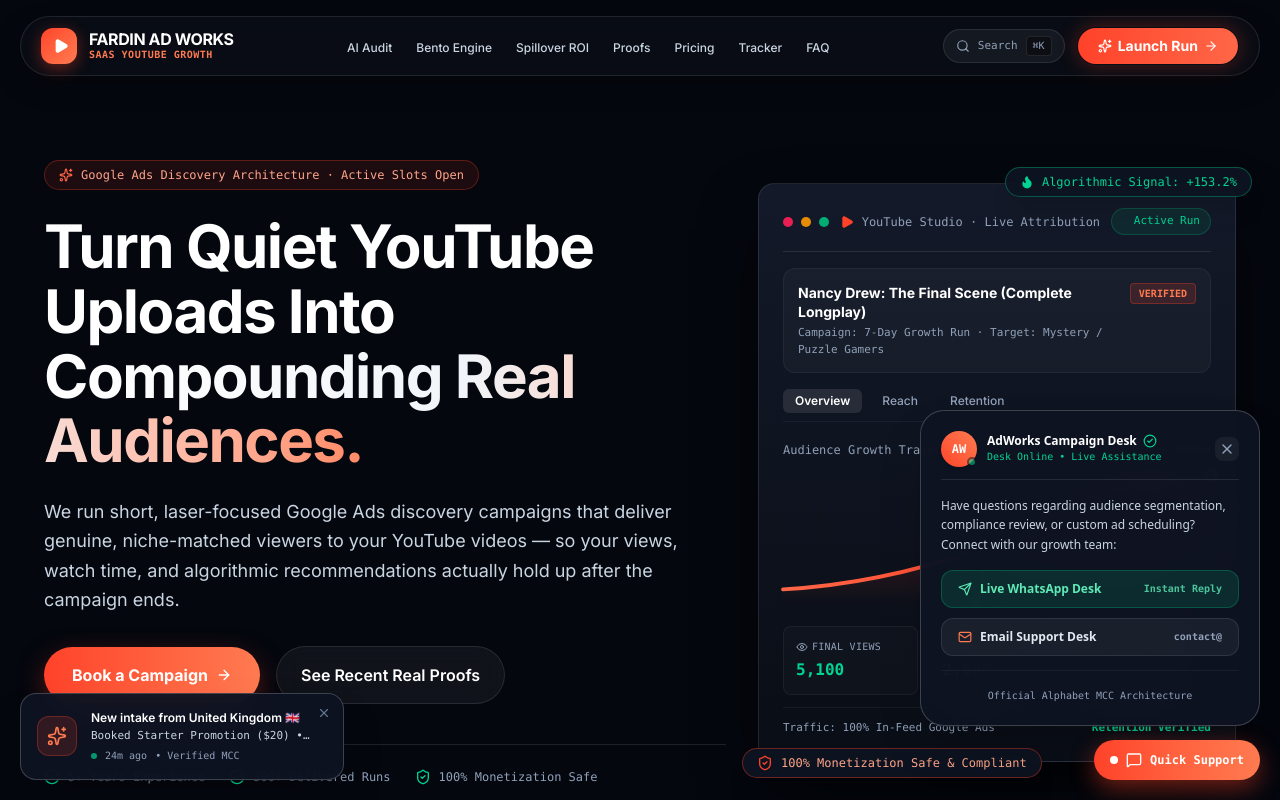
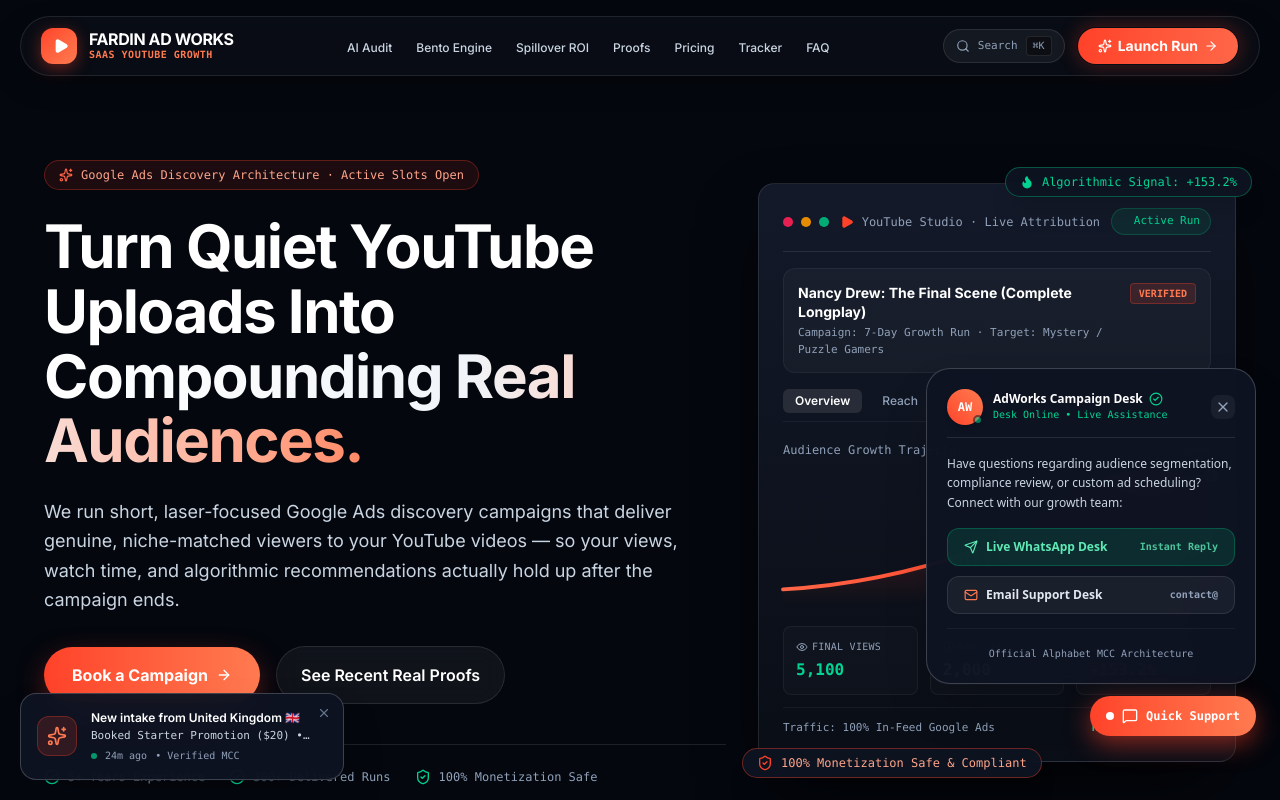
Before and after one commit to carrybit-dev/ad-works, a Next.js app: page / in a window 1280 px wide. Both pictures are taken after a click on the button "Quick Support". Shown: the top 800 px of the page. Built offline with nearby package versions, Linux system fonts and the light colour scheme.

Commit message:
Refactor QuickChatWidget styles and button behavior

```diff
--- a/src/components/QuickChatWidget.tsx
+++ b/src/components/QuickChatWidget.tsx
@@ -26,10 +26,11 @@
   };
 
   return (
-    <div className="fixed bottom-5 right-5 z-[150] font-sans">
+    /* bottom-20 deway Netlify badge er upor thakbe ebong clear dekha jabe */
+    <div className="fixed bottom-20 right-5 sm:bottom-16 sm:right-6 z-[200] font-sans">
       {/* Expanded Chat Drawer */}
       {isOpen && (
-        <div className="mb-3.5 w-[310px] sm:w-[340px] rounded-3xl bg-[#0E1422]/95 border border-white/20 shadow-2xl backdrop-blur-2xl p-5 text-white animate-scaleUp">
+        <div className="mb-3 w-[300px] sm:w-[330px] rounded-3xl bg-[#0E1422]/95 border border-white/20 shadow-2xl backdrop-blur-2xl p-5 text-white animate-scaleUp">
 
           {/* Header */}
           <div className="flex items-center justify-between border-b border-white/10 pb-3 mb-4">
@@ -96,7 +97,7 @@
       {/* Floating Toggle Button */}
       <button
         onClick={() => setIsOpen(!isOpen)}
-        className="group relative flex items-center gap-2 px-4 py-3 rounded-full bg-gradient-to-r from-[#FF4229] to-[#FF7A50] text-white font-bold text-xs shadow-[0_8px_24px_rgba(255,66,41,0.45)] hover:scale-105 active:scale-95 transition-all ml-auto"
+        className="group relative flex items-center gap-2 px-4 py-3 rounded-full bg-gradient-to-r from-[#FF4229] to-[#FF7A50] text-white font-bold text-xs shadow-[0_8px_24px_rgba(255,66,41,0.5)] hover:scale-105 active:scale-95 transition-all ml-auto cursor-pointer"
         aria-label="Open Quick Support"
       >
         <span className="relative flex h-2 w-2">
```
